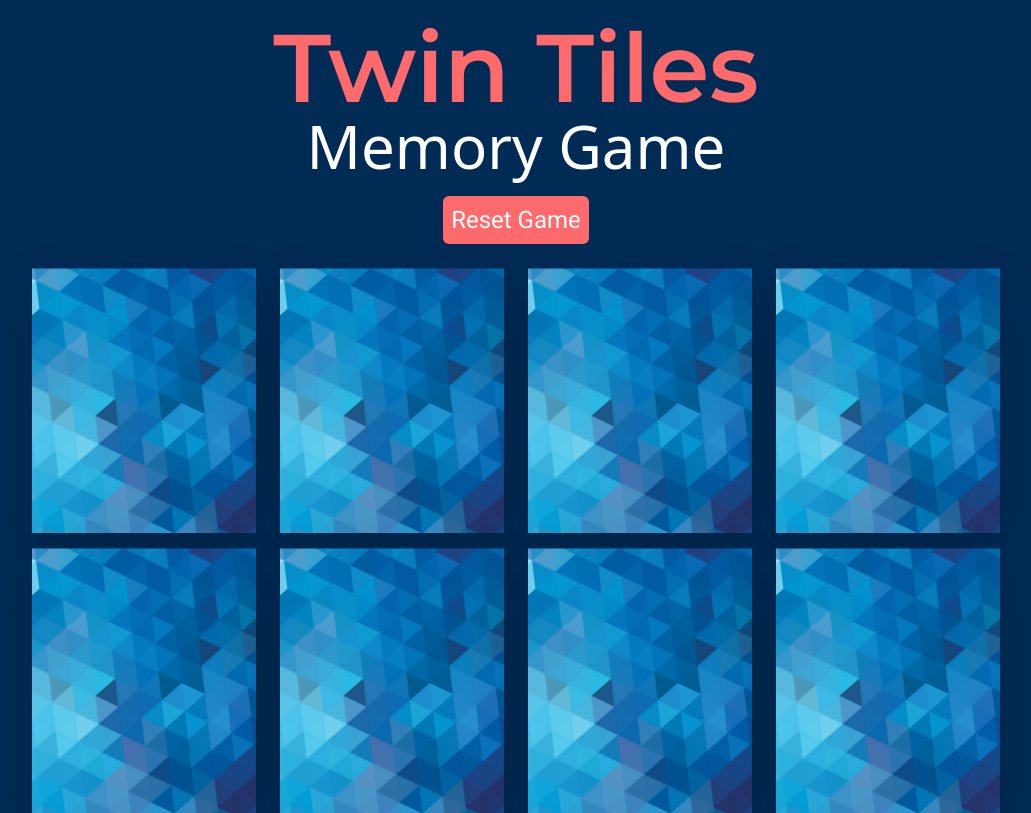
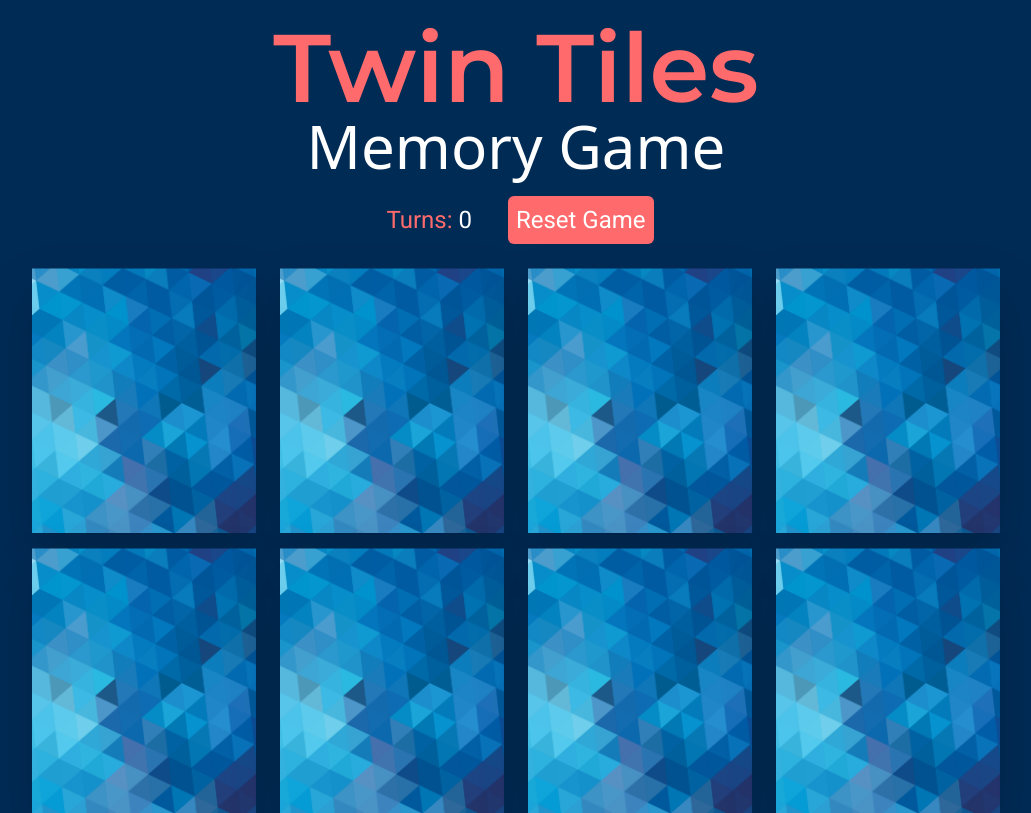
Before and after one commit to SZaidH/twin-tiles-memory-game, a React (Vite) app: page / in a window 1280 px wide. Shown: the whole page, without its empty margins (124-1155 px from the left). Built offline with nearby package versions, Linux system fonts and the light colour scheme.

Commit message:
Added Turns counter

```diff
--- a/src/components/Game.tsx
+++ b/src/components/Game.tsx
@@ -19,6 +19,8 @@ const Game = () => {
   );
   // State for counting the flipped card using their index
   const [flippedIndices, setFlippedIndices] = useState<number[]>([]);
+  //State for counting player turns
+  const [turns, setTurns] = useState<number>(0);
 
   const handleCardClick = (index: number) => {
     if (flipped[index]) return;
@@ -40,6 +42,7 @@ const Game = () => {
         setFlippedIndices([]);
       } else {
         setTimeout(() => {
+          setTurns((prev) => prev + 1);
           const resetFlipped: boolean[] = [...flippedCards];
           resetFlipped[firstIndex] = false;
           resetFlipped[secondIndex] = false;
@@ -52,12 +55,18 @@ const Game = () => {
 
   return (
     <main>
+      <section className="flex justify-center">
+        <h3 className="font-secondary text-primary text-2xl p-2 mr-7">
+          Turns: <span className="text-white">{turns}</span>
+        </h3>
         <ResetGame
           cards={cards}
           setCards={setCards}
           setFlipped={setFlipped}
           setFlippedIndices={setFlippedIndices}
+          setTurns={setTurns}
         />
+      </section>
       <div className="card-container grid grid-cols-4 gap-6">
         {cards.map((card, index) => (
           <div
--- a/src/components/ResetGame.tsx
+++ b/src/components/ResetGame.tsx
@@ -5,6 +5,7 @@ interface ResetGameProps {
   setCards: React.Dispatch<React.SetStateAction<string[]>>;
   setFlipped: React.Dispatch<React.SetStateAction<boolean[]>>;
   setFlippedIndices: React.Dispatch<React.SetStateAction<number[]>>;
+  setTurns: React.Dispatch<React.SetStateAction<number>>;
 }
 
 const ResetGame: React.FC<ResetGameProps> = ({
@@ -12,6 +13,7 @@ const ResetGame: React.FC<ResetGameProps> = ({
   setCards,
   setFlipped,
   setFlippedIndices,
+  setTurns,
 }) => {
   //Function to shuffle the cards
   const handleReset = () => {
@@ -19,7 +21,7 @@ const ResetGame: React.FC<ResetGameProps> = ({
     setFlipped(new Array(cards.length).fill(false));
     setCards(SortCards(resetCards));
     setFlippedIndices([]);
-    console.log("hello");
+    setTurns(0);
   };
 
   return (
```
Lines whose indentation alone changed are shown as unchanged.
